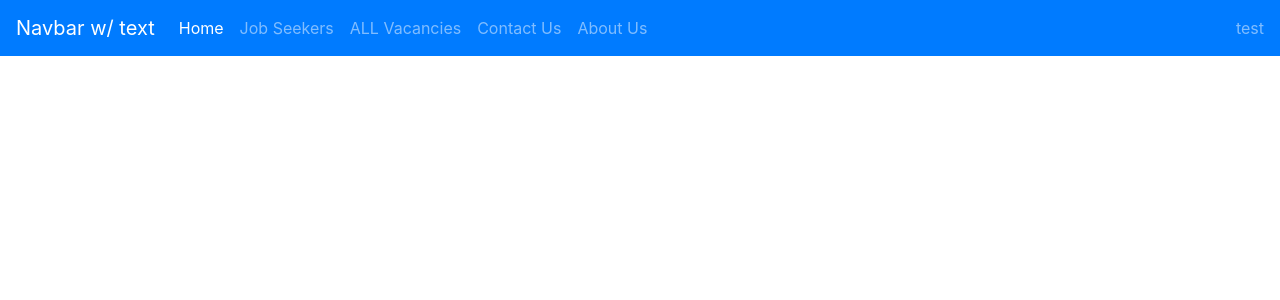
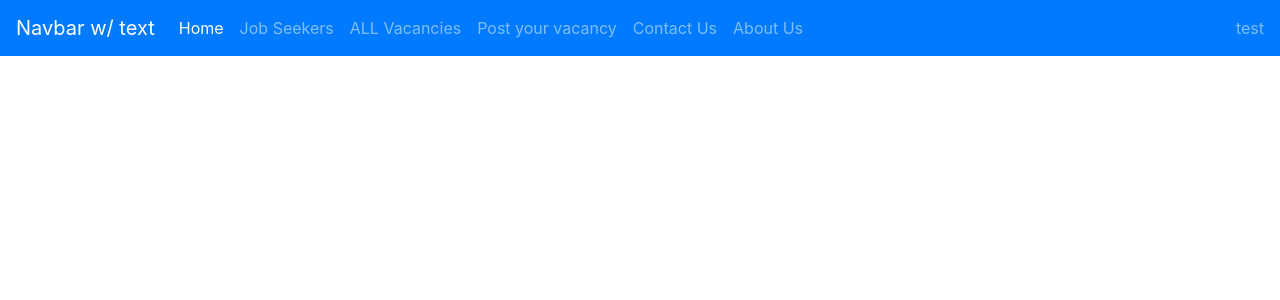
Before and after one commit to Samare97/HCI_Project_CV.LK, a PHP site: page / in a window 1280 px wide. Shown: the top 300 px of the page. Run offline with PHP 8.4, Linux system fonts and the light colour scheme.

Commit message:
header edited

```diff
--- a/header.php
+++ b/header.php
@@ -13,6 +13,9 @@
       </li>
       <li class="nav-item">
         <a class="nav-link" href="#">ALL Vacancies</a>
+      </li>
+      <li class="nav-item">
+        <a class="nav-link" href="#">Post your vacancy</a>
       </li>
 
       <li class="nav-item">
```
